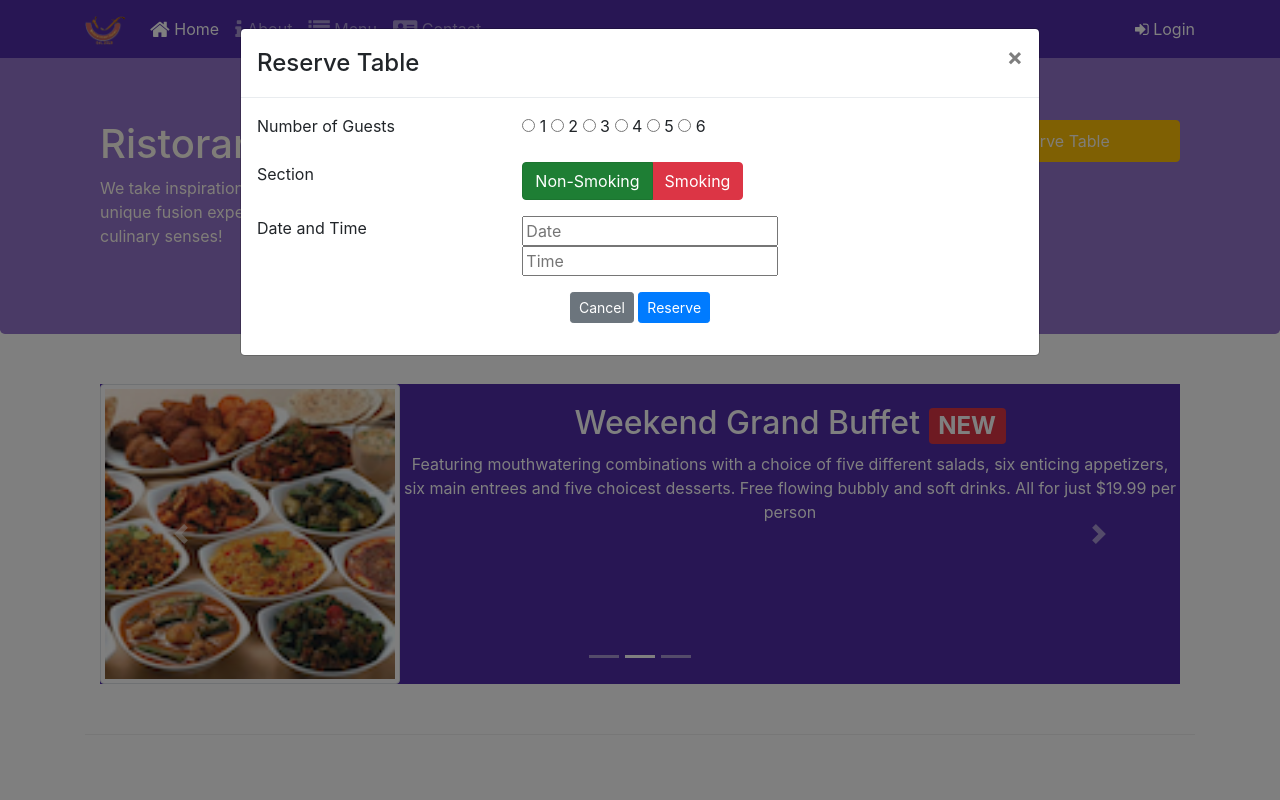
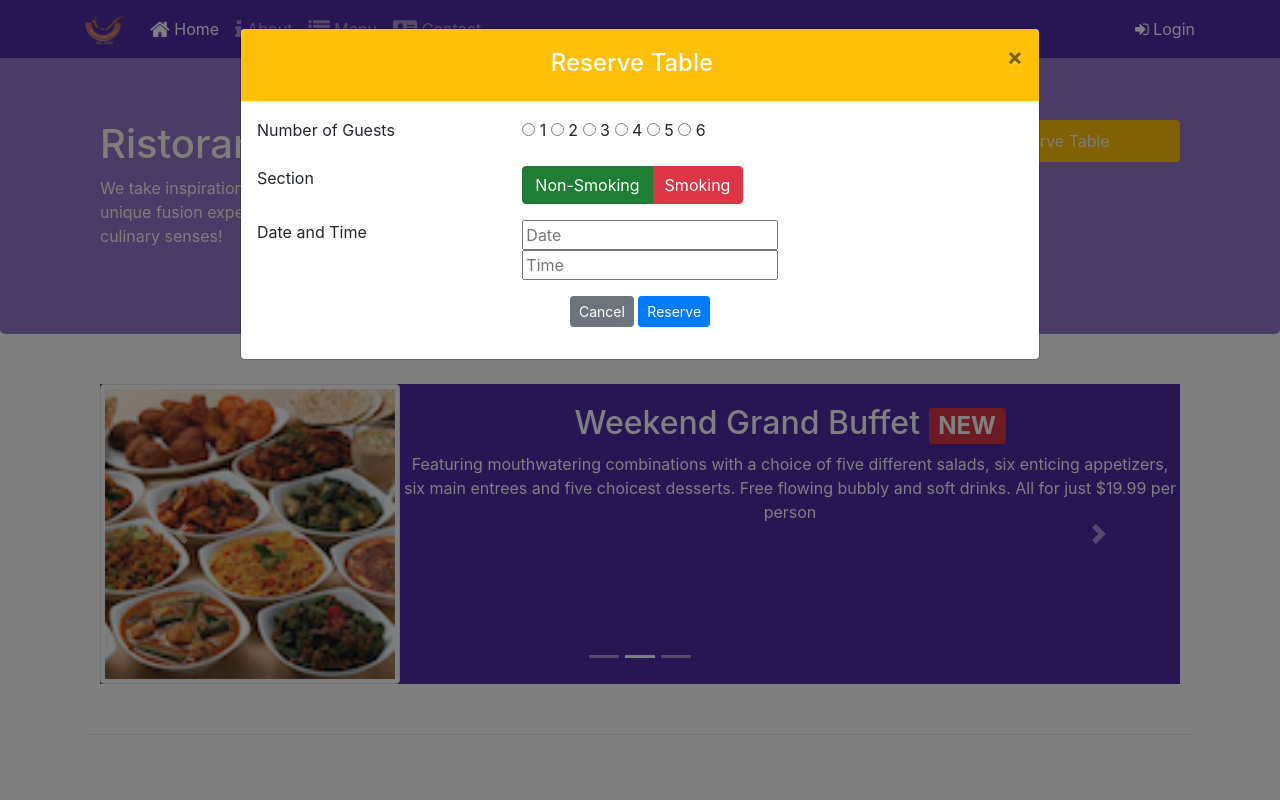
Before and after one commit to yesi-aracawa/web-of-things, a website: page index.html in a window 1280 px wide. Both pictures are taken after a click on the button "Reserve Table". Shown: the top 800 px of the page. Drawn offline with nearby package versions, Linux system fonts and the light colour scheme.

Commit message:
feat: front-B4 improve reserve table

```diff
--- a/css/styles.css
+++ b/css/styles.css
@@ -67,3 +67,12 @@ body {
   left: 300px;
   width: calc(100% - 300px);
 }
+
+.bg-color-white {
+  color: rgb(252, 250, 250);
+  margin: 0 auto;
+}
+
+.modal-header .close {
+  margin: -1rem -1rem auto;
+}
--- a/index.html
+++ b/index.html
@@ -162,8 +162,8 @@
       <div class="modal-dialog modal-lg" role="content">
         <!-- Modal content-->
         <div class="modal-content">
-          <div class="modal-header">
-            <h4 class="modal-title">Reserve Table</h4>
+          <div class="modal-header bg-warning">
+            <h4 class="modal-title bg-color-white">Reserve Table</h4>
             <button type="button" class="close" data-dismiss="modal">
               &times;
             </button>
```
